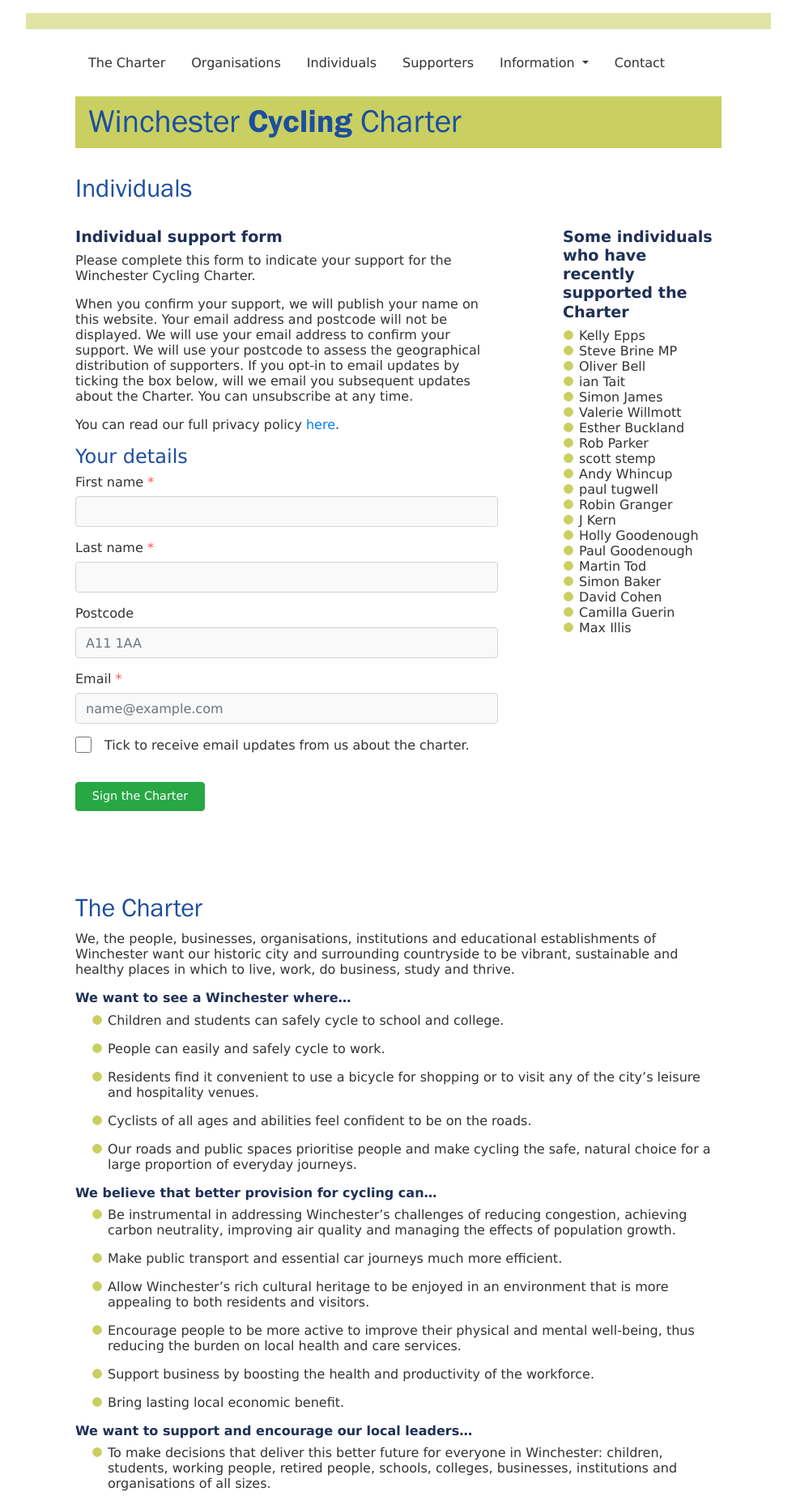
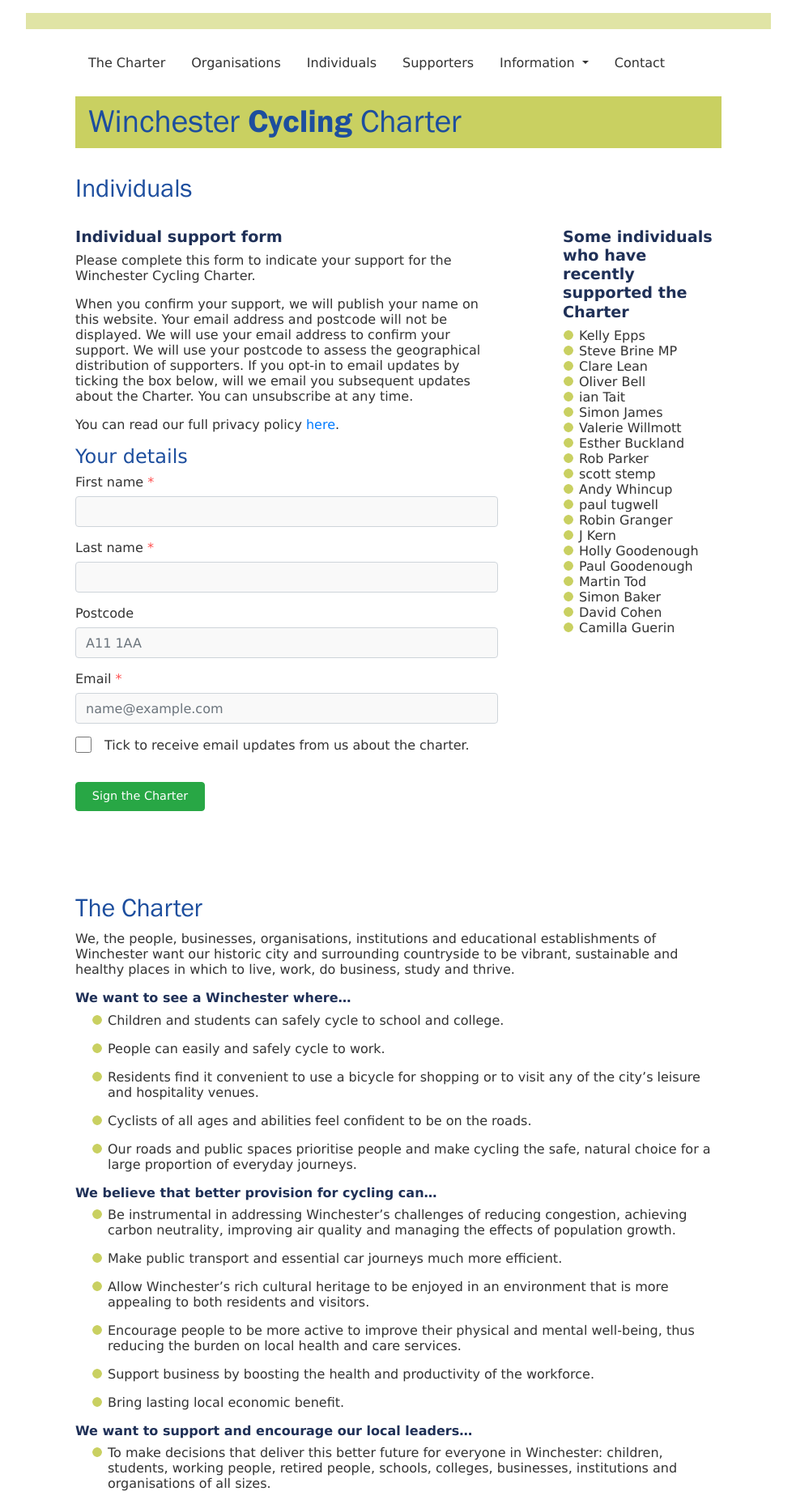
Before and after one commit to winchestercyclingcharter/winchestercyclingcharter.github.io, a Jekyll site: the page built from ind-page.md, in a window 1280 px wide. Shown: the whole page at 81% size, without its empty margins (148-1131 px from the left). Built offline with Jekyll 4.4.1, drawn with Linux system fonts in a browser that asks for light colours; nearby versions of some CDN libraries.

Commit message:
Update people.yml

```diff
--- a/_data/people.yml
+++ b/_data/people.yml
@@ -451,3 +451,4 @@ people:
 - { lastname: Brine MP, firstname: Steve, dt: 20210428-140729-656441 }
 - { lastname: Epps, firstname: Kelly, dt: 20210428-145656-828636 }
 - { lastname: Bell, firstname: Oliver, dt: 20210426-160921-040368 }
+- { lastname: Lean, firstname: Clare, dt: 20210427-104110-047028 }
```
